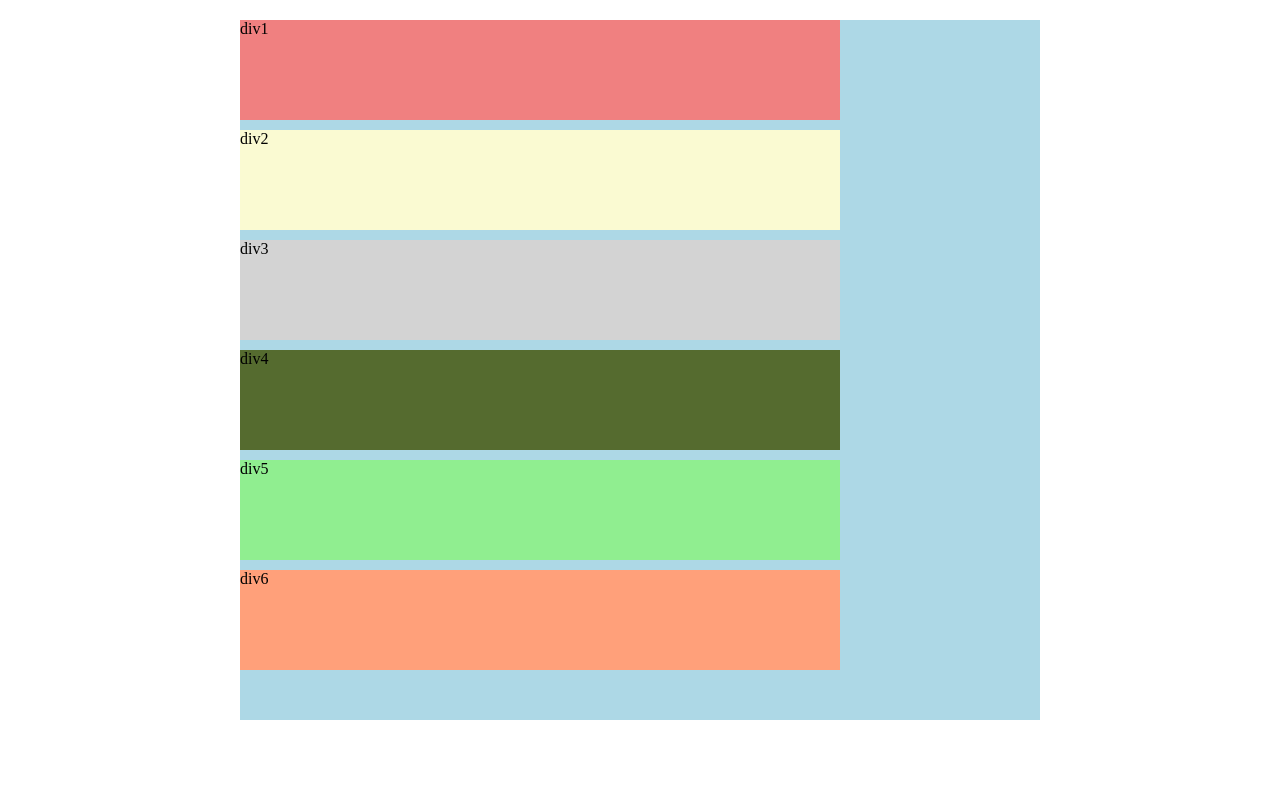
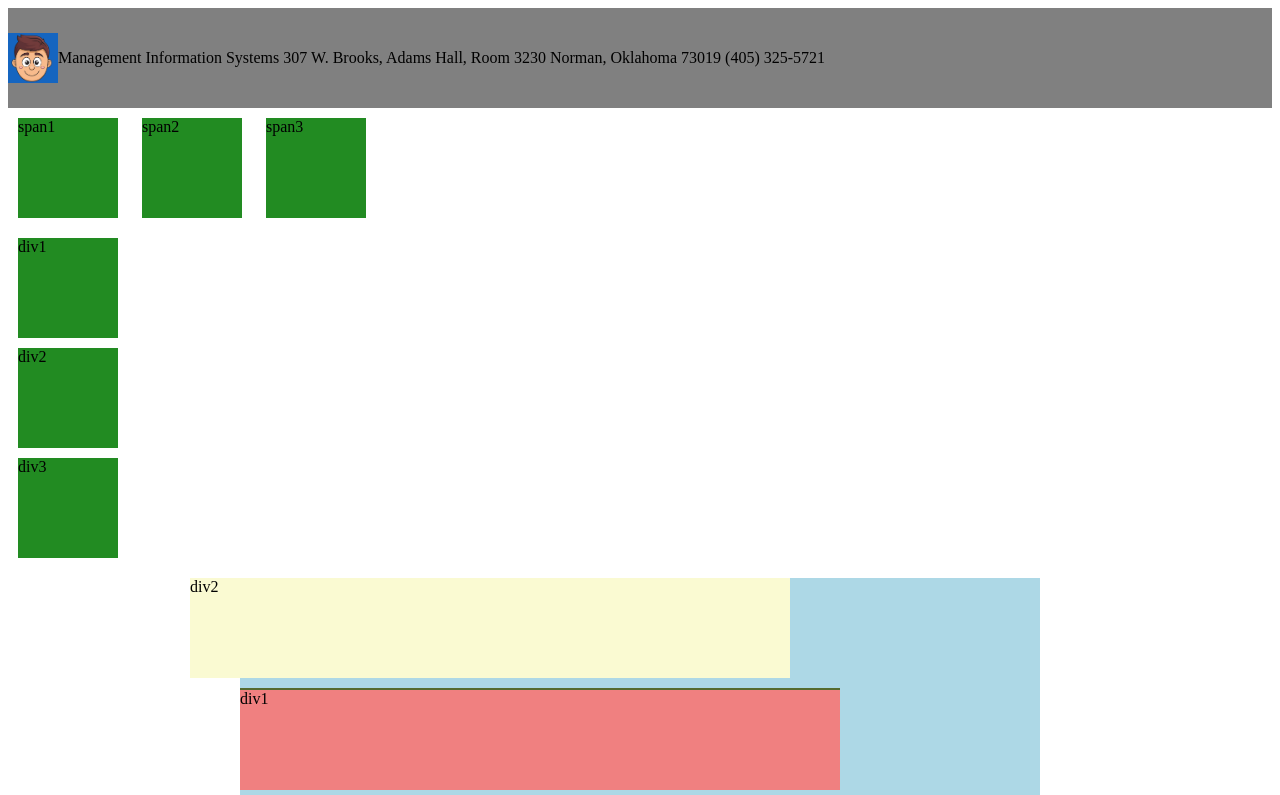
Before and after one commit to xinglongJU/xinglongJU.github.io, a plain HTML site: page 0308/index.html in a window 1280 px wide. Shown: the top 795 px of the page. Drawn offline with Linux system fonts and the light colour scheme.

Commit message:
Update index.html

```diff
--- a/0308/index.html
+++ b/0308/index.html
@@ -10,11 +10,12 @@
         #main
         {
             width:800px;
-            height:700px;
+            height:2000px;
             background-color:lightblue;
             margin:20px;
             margin-left:auto;
             margin-right:auto;
+            position:relative;
         }
 
         #div1
@@ -23,6 +24,9 @@
             height:100px;
             background-color:lightcoral;
             margin-bottom:10px;
+            position:fixed;
+            bottom:0px;
+            z-index:99;
         }
 
         #div2
@@ -31,6 +35,8 @@
             height: 100px;
             background-color: lightgoldenrodyellow;
             margin-bottom: 10px;
+            position:relative;
+            left:-50px;
         }
 
         #div3
@@ -39,6 +45,8 @@
             height: 100px;
             background-color: lightgray;
             margin-bottom: 10px;
+            position:absolute;
+            bottom:5px;
         }
 
         #div4
@@ -47,6 +55,8 @@
             height: 100px;
             background-color:darkolivegreen;
             margin-bottom: 10px;
+            position:sticky;
+            top:0px;
         }
 
         #div5
@@ -64,12 +74,64 @@
             background-color:lightsalmon;
             margin-bottom: 10px;
         }
+
+        .sp1
+        {
+            width:100px;
+            height:100px;
+            background-color:forestgreen;
+            margin:10px;
+            display:inline-block;
+        }
+
+        .dv1
+        {
+            width: 100px;
+            height: 100px;
+            background-color: forestgreen;
+            margin: 10px;
+            display:block;
+        }
+
+        #foot
+        {
+            height:100px;
+            background-color:gray;
+            display:flex;
+            flex-direction:row;
+            align-items:center;
+        }
+
     </style>
 
 
 </head>
 
 <body>
+
+    <div id="foot">
+        <div id="f1">
+            <img src="head1.png" style="height:50px;"/>
+        </div>
+
+        <div id="f2">
+            Management Information Systems
+            307 W. Brooks, Adams Hall, Room 3230
+            Norman, Oklahoma 73019
+            (405) 325-5721
+        </div>
+
+        <div id="f3"></div>
+    </div>
+
+
+    <span class="sp1">span1</span>
+    <span class="sp1">span2</span>
+    <span class="sp1">span3</span>
+
+    <div class="dv1">div1</div>
+    <div class="dv1">div2</div>
+    <div class="dv1">div3</div>
 
     <div id="main">
         <div id="div1">div1</div>
```
